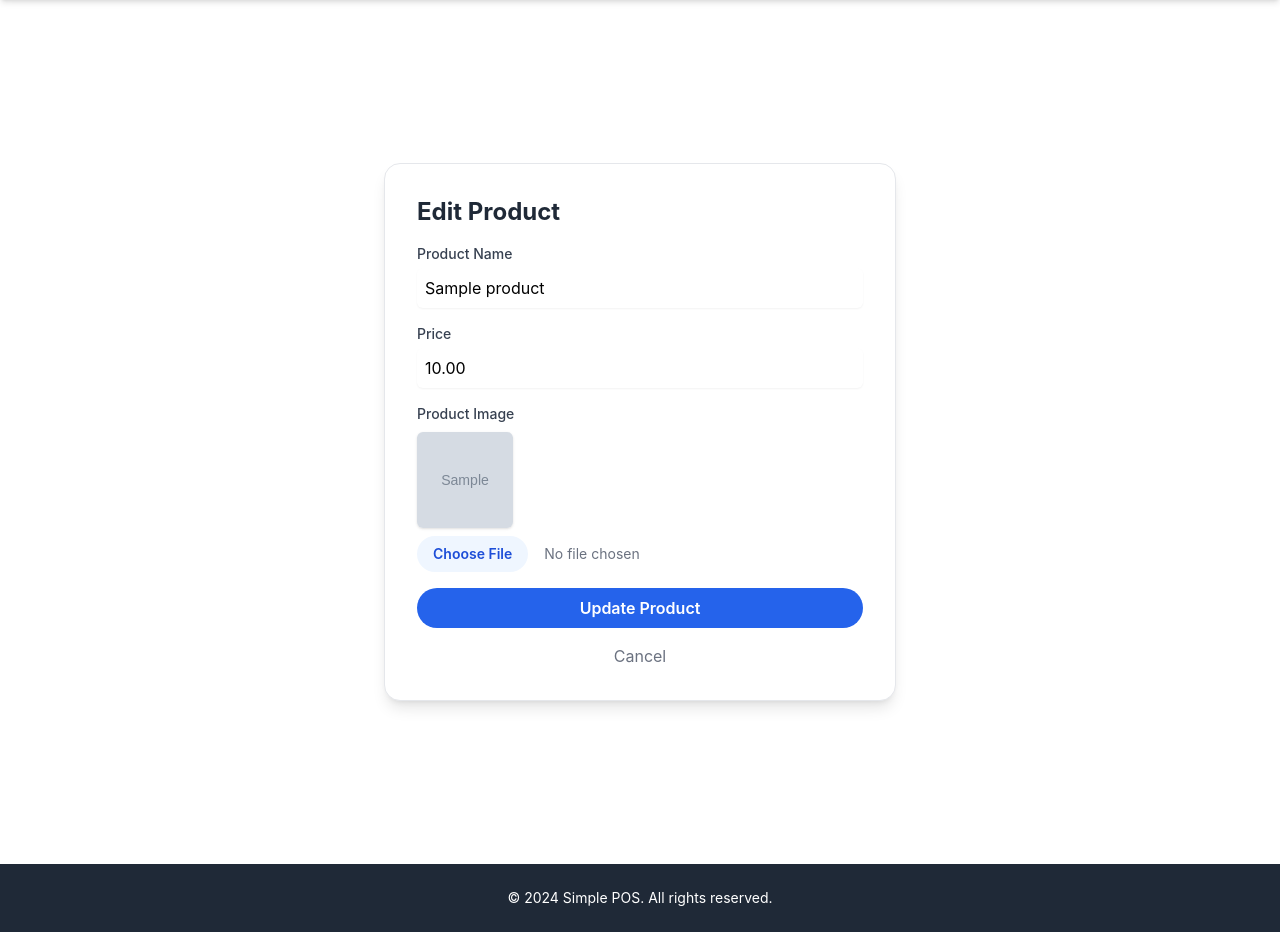
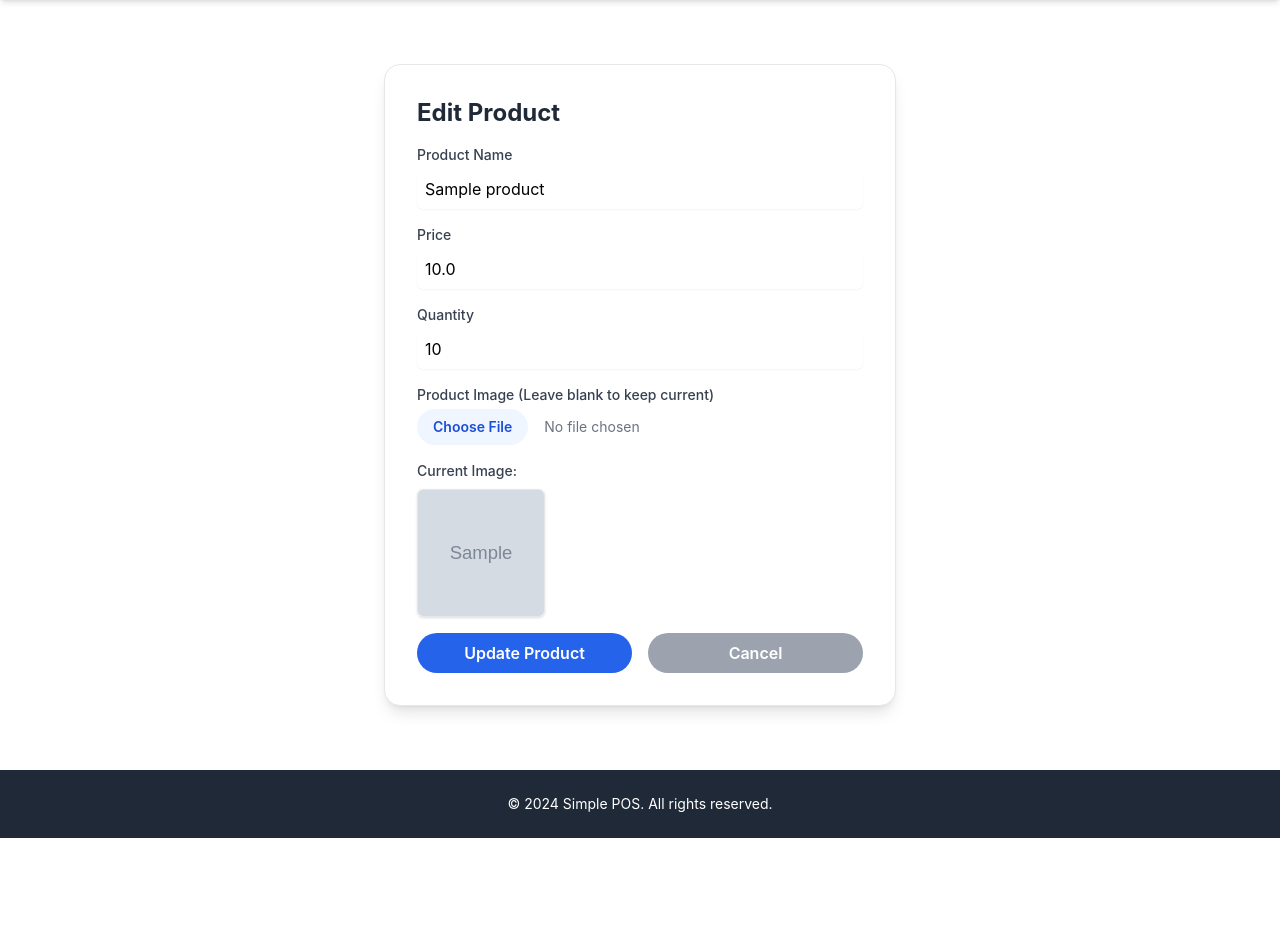
Before and after one commit to mubeakungu/pos_system, a Flask app: page /products/edit/1 in a window 1280 px wide. Shown: the part 72-1004 px from the top of the page. After the commit the page ends 910 px from the top, so only its background shows below. Run offline with Flask 3, Linux system fonts and the light colour scheme; a user stored in the database is signed in; tables that the repository leaves empty hold one stand-in row (values such as "Sample post"); grey boxes marked "Sample" are stand-in pictures; some libraries are stand-ins or nearby versions.

Commit message:
Update edit_product.html

```diff
--- a/templates/edit_product.html
+++ b/templates/edit_product.html
@@ -2,8 +2,8 @@
 
 {% block content %}
 
-<div class="flex items-center justify-center min-h-screen">
-<div class="bg-white p-8 rounded-2xl shadow-lg border border-gray-200 w-full max-w-lg">
+<div class="container mx-auto p-4 sm:p-6 lg:p-8">
+    <div class="bg-white p-8 rounded-2xl shadow-lg border border-gray-200 mx-auto max-w-lg">
         <h2 class="text-2xl font-bold text-gray-800 mb-4">Edit Product</h2>
         <form action="{{ url_for('edit_product', product_id=product.id) }}" method="post" enctype="multipart/form-data" class="space-y-4">
             <div>
@@ -12,22 +12,32 @@
             </div>
             <div>
                 <label for="price" class="block text-sm font-medium text-gray-700">Price</label>
-<input type="number" id="price" name="price" value="{{ "%.2f" | format(product.price) }}" step="0.01" required class="mt-1 block w-full rounded-md border-gray-300 shadow-sm focus:border-blue-500 focus:ring-blue-500 transition-all duration-300 p-2">
+                <input type="number" id="price" name="price" value="{{ product.price }}" step="0.01" required class="mt-1 block w-full rounded-md border-gray-300 shadow-sm focus:border-blue-500 focus:ring-blue-500 transition-all duration-300 p-2">
             </div>
             <div>
-<label for="image" class="block text-sm font-medium text-gray-700">Product Image</label>
-{% if product.image_filename %}
-<img src="{{ url_for('static', filename='uploads/' + product.image_filename) }}" alt="{{ product.name }}" class="w-24 h-24 object-cover rounded-md shadow my-2">
-{% endif %}
+                <label for="quantity" class="block text-sm font-medium text-gray-700">Quantity</label>
+                <input type="number" id="quantity" name="quantity" value="{{ product.quantity }}" required min="0" class="mt-1 block w-full rounded-md border-gray-300 shadow-sm focus:border-blue-500 focus:ring-blue-500 transition-all duration-300 p-2">
+            </div>
+            <div>
+                <label for="image" class="block text-sm font-medium text-gray-700">Product Image (Leave blank to keep current)</label>
                 <input type="file" id="image" name="image" accept="image/*" class="mt-1 block w-full text-sm text-gray-500 file:mr-4 file:py-2 file:px-4 file:rounded-full file:border-0 file:text-sm file:font-semibold file:bg-blue-50 file:text-blue-700 hover:file:bg-blue-100 transition-all duration-300">
             </div>
+            {% if product.image_filename %}
+            <div class="mt-4">
+                <p class="text-sm font-medium text-gray-700">Current Image:</p>
+                <img src="{{ url_for('static', filename='uploads/' + product.image_filename) }}" alt="{{ product.name }}" class="mt-2 w-32 h-32 object-cover rounded-md shadow border border-gray-200">
+            </div>
+            {% endif %}
+            <div class="flex space-x-4 mt-6">
                 <button type="submit" class="w-full bg-blue-600 text-white font-semibold py-2 px-4 rounded-full hover:bg-blue-700 transition-colors duration-300">
                     Update Product
                 </button>
+                <a href="{{ url_for('manage_products') }}" class="w-full text-center bg-gray-400 text-white font-semibold py-2 px-4 rounded-full hover:bg-gray-500 transition-colors duration-300">
+                    Cancel
+                </a>
+            </div>
         </form>
-<div class="text-center mt-4">
-<a href="{{ url_for('manage_products') }}" class="text-gray-500 hover:text-gray-700">Cancel</a>
     </div>
 </div>
-</div>
+
 {% endblock %}
```
Lines whose indentation alone changed are shown as unchanged.
